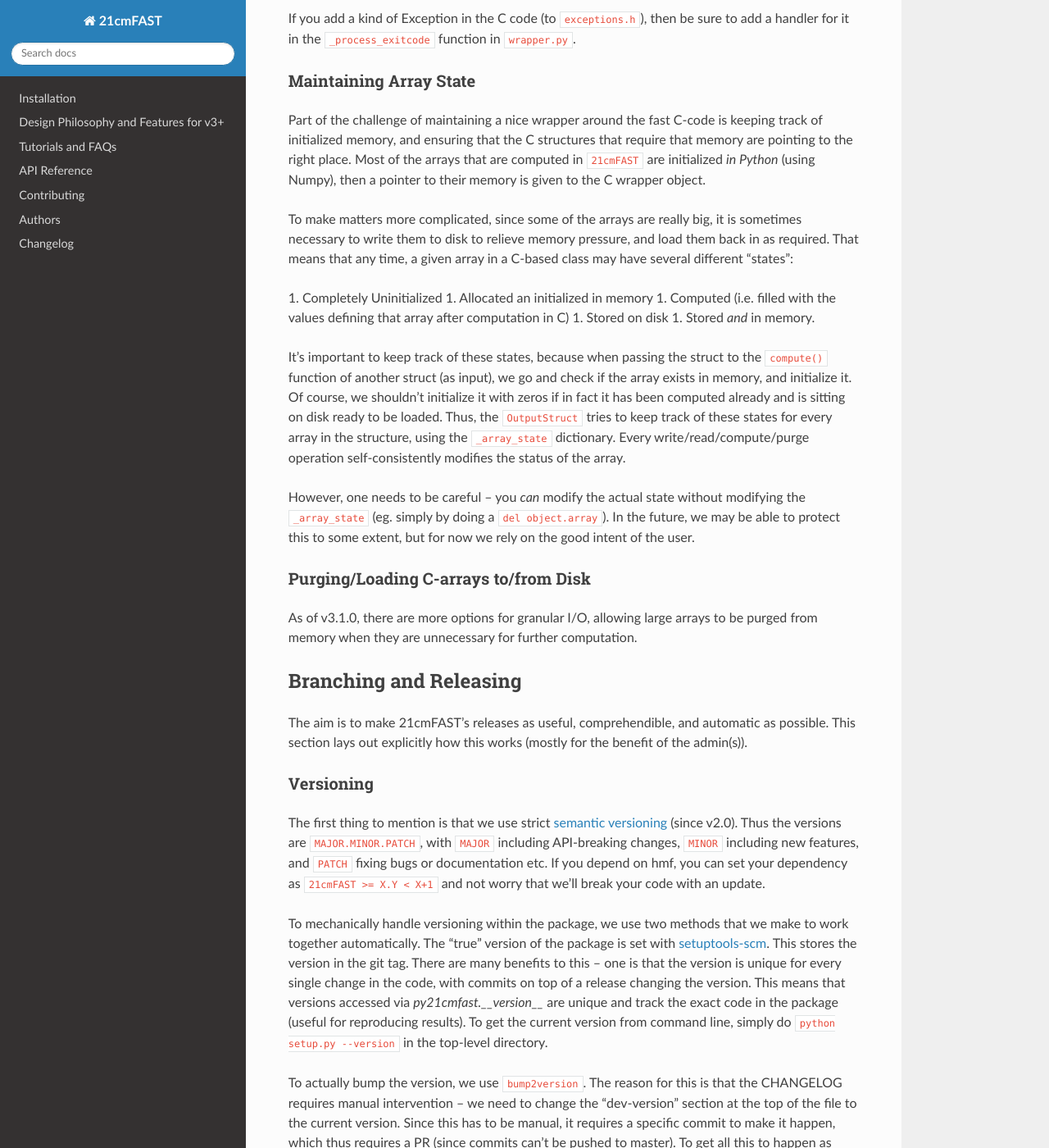
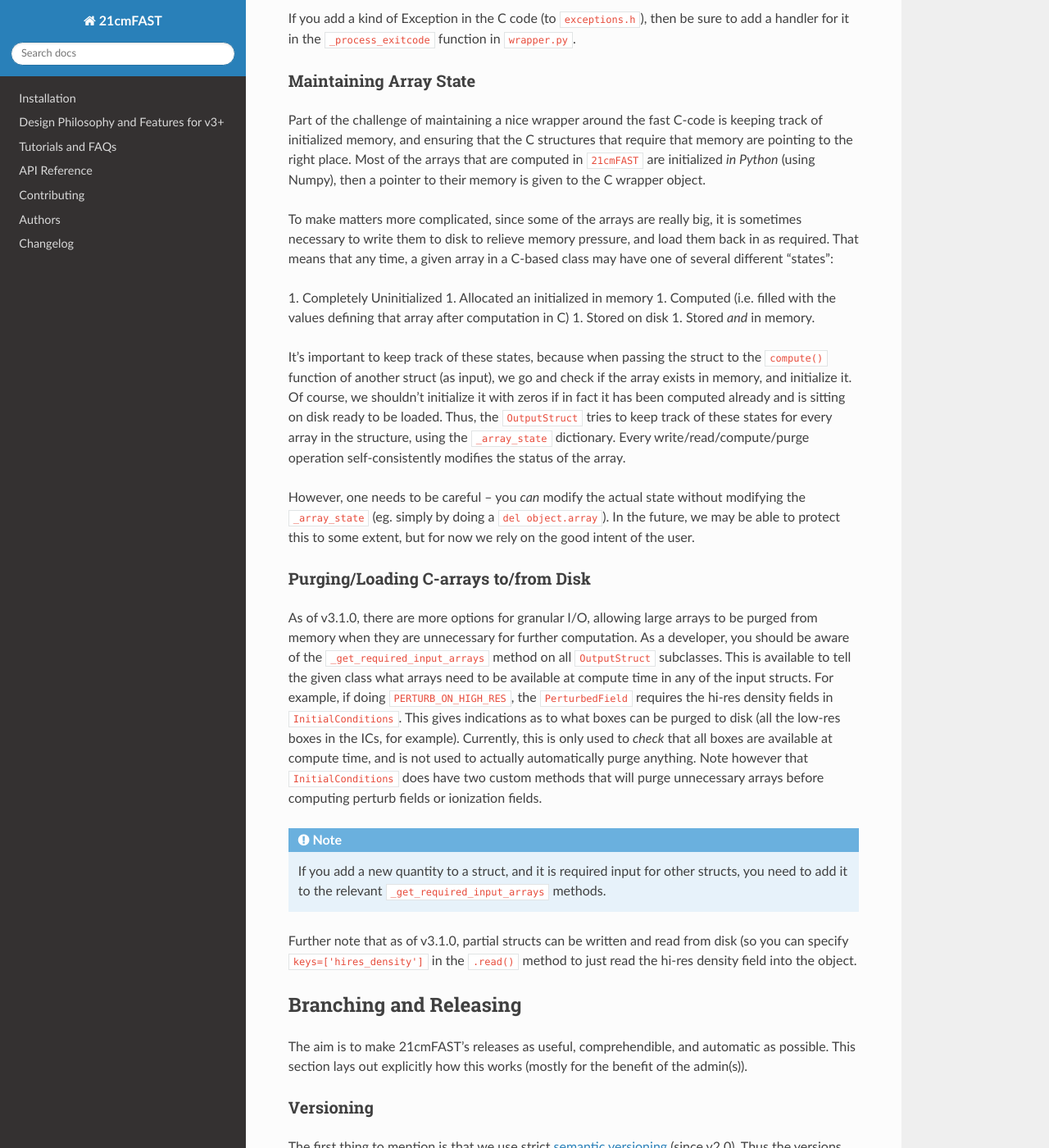
Before and after one commit to 21cmfast/21cmFAST, a Sphinx documentation site: the page built from docs/notes_for_developers.rst, in a window 1280 px wide and 1400 px high, scrolled down 4821 px. Shown: the whole window at 82% size. Built offline with Sphinx 7.4.7 and the Read the Docs theme 2.0.0, drawn with Linux system fonts in a browser that asks for light colours; pages that are not in the unit, such as notebooks, are missing from menus.

Commit message:
doc: added notes baout purging/loading C-arrays

```diff
--- a/docs/notes_for_developers.rst
+++ b/docs/notes_for_developers.rst
@@ -219,7 +219,7 @@ the C wrapper object.
 
 To make matters more complicated, since some of the arrays are really big, it is sometimes
 necessary to write them to disk to relieve memory pressure, and load them back in as required.
-That means that any time, a given array in a C-based class may have several different "states":
+That means that any time, a given array in a C-based class may have one of several different "states":
 
 1. Completely Uninitialized
 1. Allocated an initialized in memory
@@ -241,7 +241,21 @@ but for now we rely on the good intent of the user.
 Purging/Loading C-arrays to/from Disk
 ~~~~~~~~~~~~~~~~~~~~~~~~~~~~~~~~~~~~~
 As of v3.1.0, there are more options for granular I/O, allowing large arrays to be purged from memory
-when they are unnecessary for further computation.
+when they are unnecessary for further computation. As a developer, you should be aware of the ``_get_required_input_arrays``
+method on all ``OutputStruct`` subclasses. This is available to tell the given class what arrays need to
+be available at compute time in any of the input structs. For example, if doing ``PERTURB_ON_HIGH_RES``,
+the ``PerturbedField`` requires the hi-res density fields in ``InitialConditions``. This gives indications
+as to what boxes can be purged to disk (all the low-res boxes in the ICs, for example).
+Currently, this is only used to *check* that all boxes are available at compute time, and is not used
+to actually automatically purge anything. Note however that ``InitialConditions`` does have two
+custom methods that will purge unnecessary arrays before computing perturb fields or ionization fields.
+
+.. note:: If you add a new quantity to a struct, and it is required input for other structs, you need
+          to add it to the relevant ``_get_required_input_arrays`` methods.
+
+Further note that as of v3.1.0, partial structs can be written and read from disk (so you can specify
+``keys=['hires_density']`` in the ``.read()`` method to just read the hi-res density field into the object.
+
 
 
 Branching and Releasing
```
Also changed, not shown: 1 other file.
